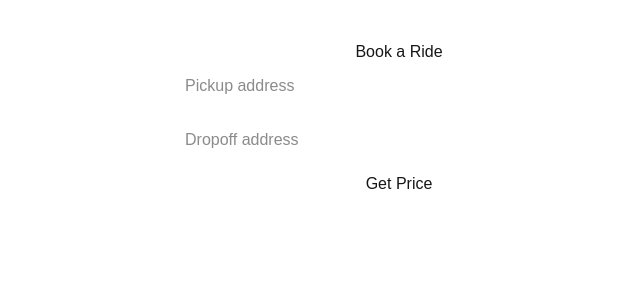
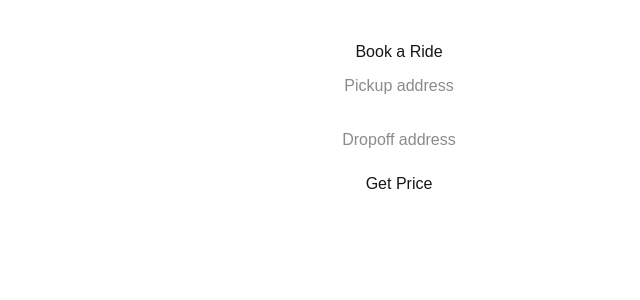
Before and after one commit to Kennybowie/Luxury-Transportation, a Next.js app: page /book in a window 1280 px wide. Shown: the top 300 px of the page, without its empty margins (241-881 px from the left). Built offline with nearby package versions, Linux system fonts and the light colour scheme.

Commit message:
Update page.js

```diff
--- a/app/book/page.js
+++ b/app/book/page.js
@@ -50,14 +50,14 @@ export default function BookPage() {
         placeholder="Pickup address"
         value={pickup}
         onChange={(e) => setPickup(e.target.value)}
-        style={{ width: "100%", padding: 10, marginBottom: 10 }}
+        style={{ width: "100%", padding: 10, marginBottom: 10, textAlign: "center" }}
       />
 
       <input
         placeholder="Dropoff address"
         value={dropoff}
         onChange={(e) => setDropoff(e.target.value)}
-        style={{ width: "100%", padding: 10, marginBottom: 10 }}
+        style={{ width: "100%", padding: 10, marginBottom: 10, textAlign: "center" }}
       />
 
       <button onClick={getQuote} disabled={loading || !pickup || !dropoff}>
```
